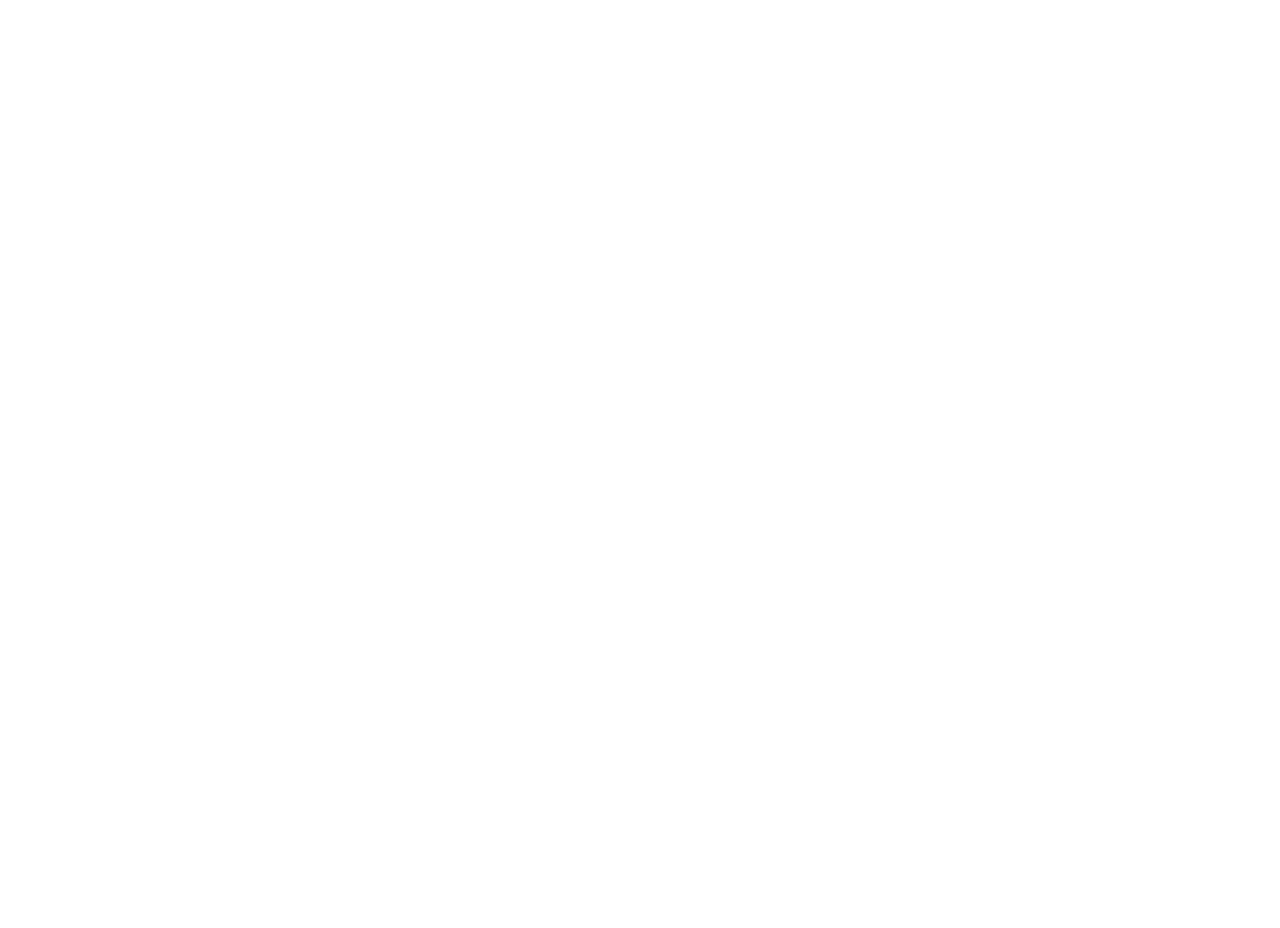
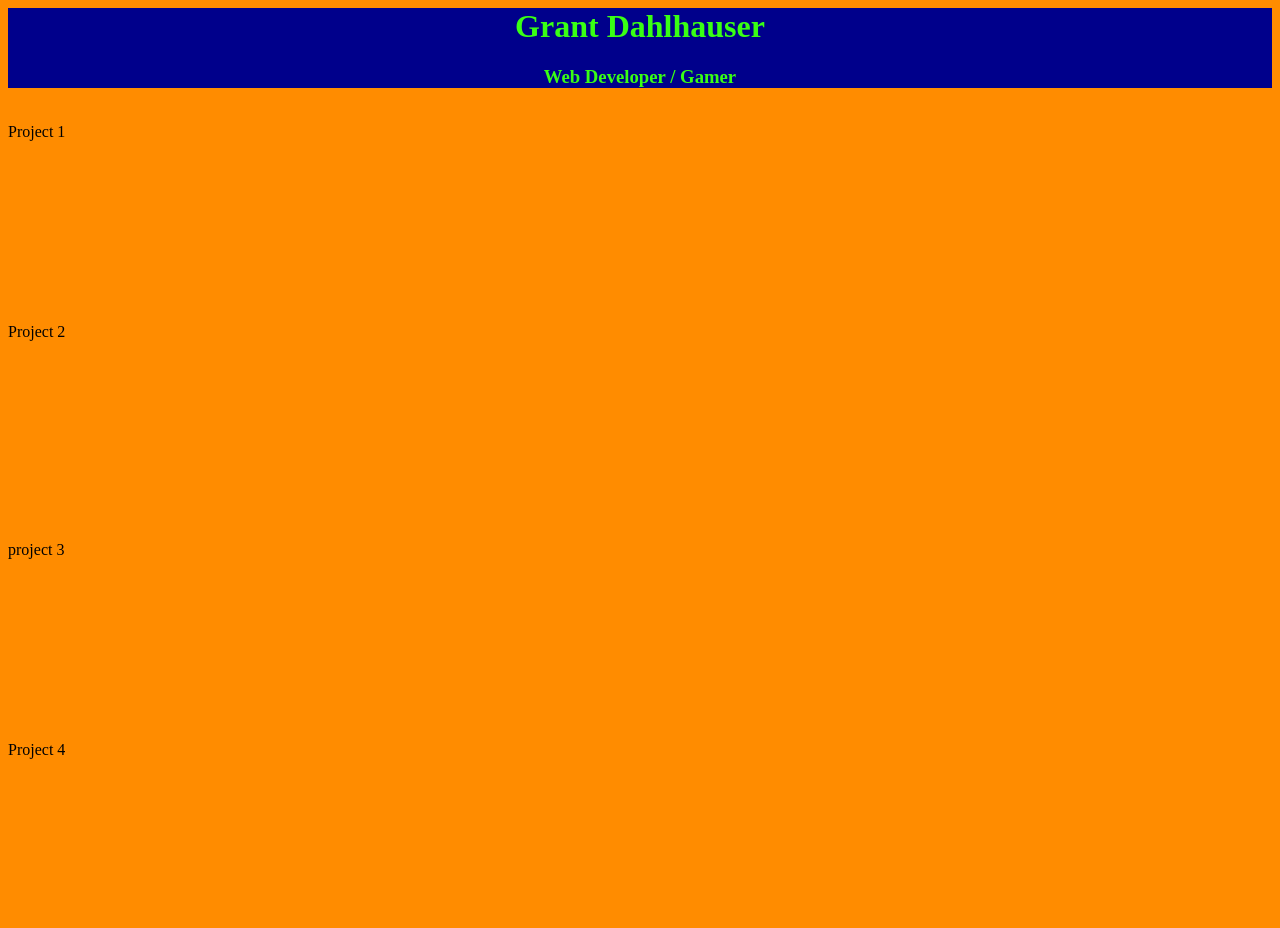
Before and after one commit to BrainEmber/Portfolio, a website: page public/index.html in a window 1280 px wide. Before the commit the page ends 800 px from the top, so only its background shows below. Drawn offline with nearby package versions, Linux system fonts and the light colour scheme.

Commit message:
added structure and basic css

```diff
--- a/public/index.html
+++ b/public/index.html
@@ -3,8 +3,39 @@
   <head>
     <meta charset="utf-8">
     <title></title>
+    <script src="https://ajax.googleapis.com/ajax/libs/angularjs/1.6.1/angular.min.js"></script>
+	   <script type="text/javascript" src="app.js"></script>
+     <link rel="stylesheet" type="text/css" href="style.css">
   </head>
   <body>
+    <header>
+      <h1>Grant Dahlhauser</h1>
+      <h3>Web Developer / Gamer</h3>
+    </header>
+
+  <!--Project 1  -->
+    <div id="project_1">
+      <p>Project 1</p>
+    </div>
+
+  <!-- Project 2 -->
+
+    <div id="project_2">
+      <p>Project 2</p>
+    </div>
+
+    <br/>
+  <!--Project 3  -->
+
+    <div id="project_3">
+      <p>project 3</p>
+    </div>
+
+  <!--Project 4  -->
+
+    <div id="project_4">
+      <p>Project 4</p>
+    </div>
 
   </body>
 </html>
--- a/public/style.css
+++ b/public/style.css
@@ -0,0 +1,20 @@
+header {
+  background-color: darkblue;
+  padding-top: 0px;
+  color: rgb(57, 255, 20);
+  text-align: center;
+}
+
+header h1 {
+  margin-top: 0px;
+}
+
+body {
+  background-color: darkorange;
+}
+
+div {
+  display: flex;
+  width: 50%;
+  height: 200px;
+}
```
Also changed, not shown: package.json (added, +23 -0 lines), server.js (+7 -0 lines), 1 other file.
